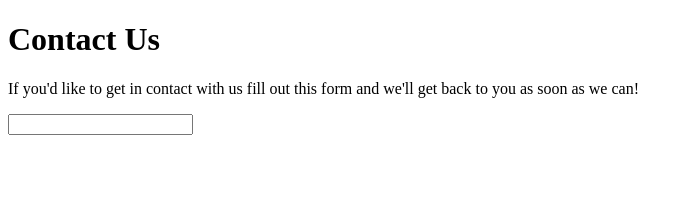
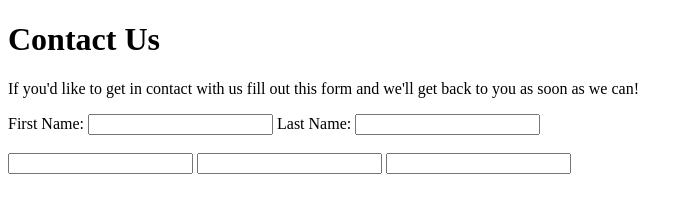
Before and after one commit to aaronjwhowie/Animal-Project, a plain HTML site: page contact/contact.html in a window 1280 px wide. Shown: the whole page, without its empty margins (0-693 px from the left). Drawn offline with Linux system fonts and the light colour scheme.

Commit message:
Added Labels

```diff
--- a/contact/contact.html
+++ b/contact/contact.html
@@ -4,6 +4,7 @@
     <meta charset="UTF-8" />
     <meta http-equiv="X-UA-Compatible" content="IE=edge" />
     <meta name="viewport" content="width=device-width, initial-scale=1.0" />
+    <link rel="stylesheet" href="contact.css" />
     <title>Document</title>
   </head>
   <body>
@@ -14,6 +15,20 @@
     </p>
 
     <form>
+      <label for="fName"> First Name:</label>
+      <input type="text" id="fName" />
+
+      <label for="lName"> Last Name:</label>
+      <input type="text" id="lName" />
+      <br />
+      <br />
+      <label for=""></label>
+      <input type="text" />
+
+      <label for=""></label>
+      <input type="text" />
+
+      <label for=""></label>
       <input type="text" />
     </form>
   </body>
```
